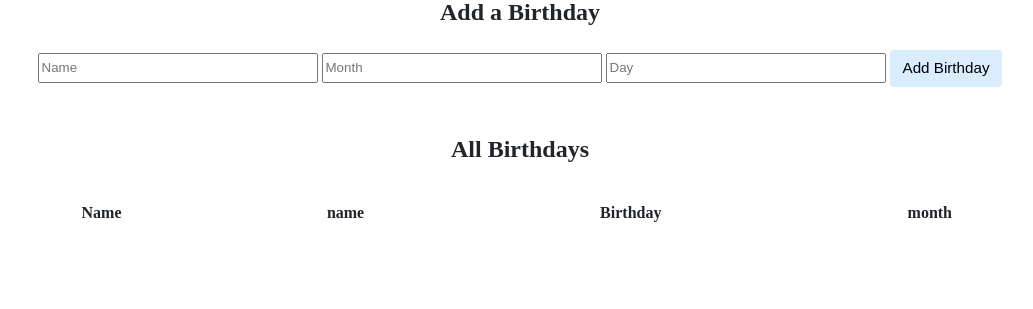
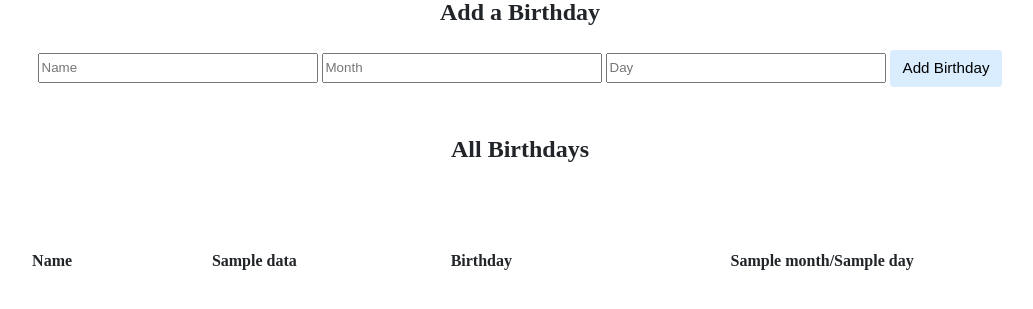
Before and after one commit to nguyenduchuy97/CS50x, a Flask app: template birthdays/templates/index.html in a window 1280 px wide. Shown: the part 266-575 px from the top of the page, without its empty margins (120-1153 px from the left). Run offline with Flask 3, Linux system fonts and the light colour scheme; the template is opened without the code that fills it: most values are stand-ins (such as "Sample title", 1, 10 or a date in 2020); lists and menus that the app fills with data are empty; some libraries are stand-ins or nearby versions.

Commit message:
Fri, May 10, 2024, 8:26 PM +07:00

```diff
--- a/birthdays/app.py
+++ b/birthdays/app.py
@@ -37,8 +37,6 @@ def index():
     else:
 
         # TODO: Display the entries in the database on index.html
-        names = db.execute("SELECT name FROM birthdays")
-        months = db.execute("SELECT month FROM birthdays")
-        days = db.execute("SELECT day FROM birthdays")
+        data = db.execute("SELECT name, month, day FROM birthdays")
 
-        return render_template("index.html", names=names, months=months, days=days)
+        return render_template("index.html", data=data)
--- a/birthdays/templates/index.html
+++ b/birthdays/templates/index.html
@@ -30,13 +30,13 @@
                     <thead>
                         <tr>
                             <th>Name</th>
-                            {% for name in names %}
-                            <th>name</th>
+                            {% for n in data %}
+                            <th>{{ n.name }}</th><br>
                             {% endfor %}
 
                             <th>Birthday</th>
-                            {% for month in month_days %}
-                            <th>month</th>
+                            {% for d in data %}
+                            <th>{{d.month}}/{{d.day}}</th><br>
                             {% endfor %}
                         </tr>
                     </thead>
```
